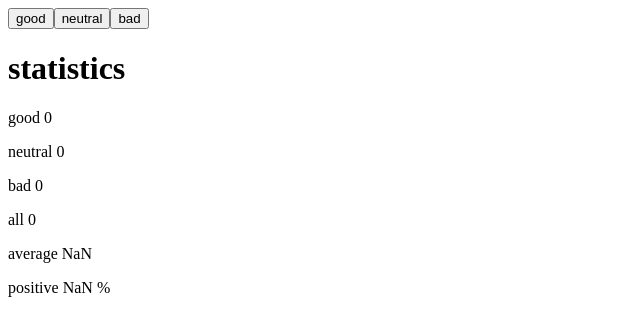
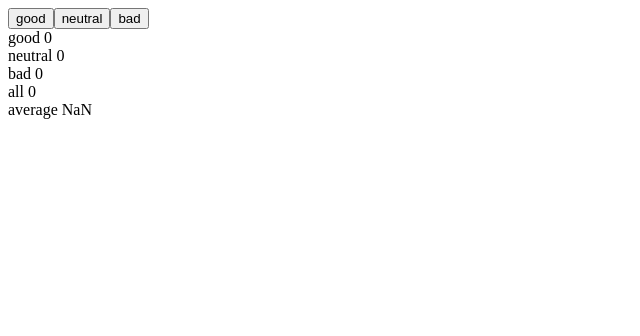
Before and after one commit to gopractitioner/Helsinki-FullStack-Open, a React (Create React App) app in the folder part1-ex/: page / in a window 1280 px wide. Shown: the top 336 px of the page, without its empty margins (0-640 px from the left). Built offline with nearby package versions, Linux system fonts and the light colour scheme.

Commit message:
1.9-1.11

```diff
--- a/part1-ex/src/App.js
+++ b/part1-ex/src/App.js
@@ -1,18 +1,28 @@
 import { useState } from 'react'
-const Statistics = (props) => {
+
+const Button = ({ onClick, text }) => (
+  <button onClick={onClick}>
+    {text}
+  </button>
+)
+const StatisticLine = ({ text, value }) => {
   return (
     <div>
-      <h1>statistics</h1>
-      <p>good {props.good}</p>
-      <p>neutral {props.neutral}</p>
-      <p>bad {props.bad}</p>
-      <p>all {props.total}</p>
-      <p>average {(props.good - props.bad) / props.total}</p>
-      <p>positive {props.good / props.total * 100} %</p>
+      {text} {value}
     </div>
   )
 }
-
+const Statistic = (props) => {
+  return (
+    <div>
+      <StatisticLine text="good" value={props.good} />
+      <StatisticLine text="neutral" value={props.neutral} />
+      <StatisticLine text="bad" value={props.bad} />
+      <StatisticLine text="all" value={props.total} />
+      <StatisticLine text="average" value={(props.good - props.bad) / props.total} />
+    </div>
+  )
+}
 const App = () => {
   const [good, setGood] = useState(0)
   const [neutral, setNeutral] = useState(0)
@@ -32,10 +42,14 @@ const App = () => {
   }
   return (
     <div>
-      <button onClick={handleGood}>good</button>
+      {/* <button onClick={handleGood}>good</button>
       <button onClick={handleNeutral}>neutral</button>
-      <button onClick={handleBad}>bad</button>
-      <Statistics good={good} neutral={neutral} bad={bad} total={total} />
+      <button onClick={handleBad}>bad</button> */}
+      <Button onClick={handleGood} text="good" />
+      <Button onClick={handleNeutral} text="neutral" />
+      <Button onClick={handleBad} text="bad" />
+      {/* <Statistics good={good} neutral={neutral} bad={bad} total={total} /> */}
+      <Statistic good={good} neutral={neutral} bad={bad} total={total} />
     </div>
   )
 }
```
